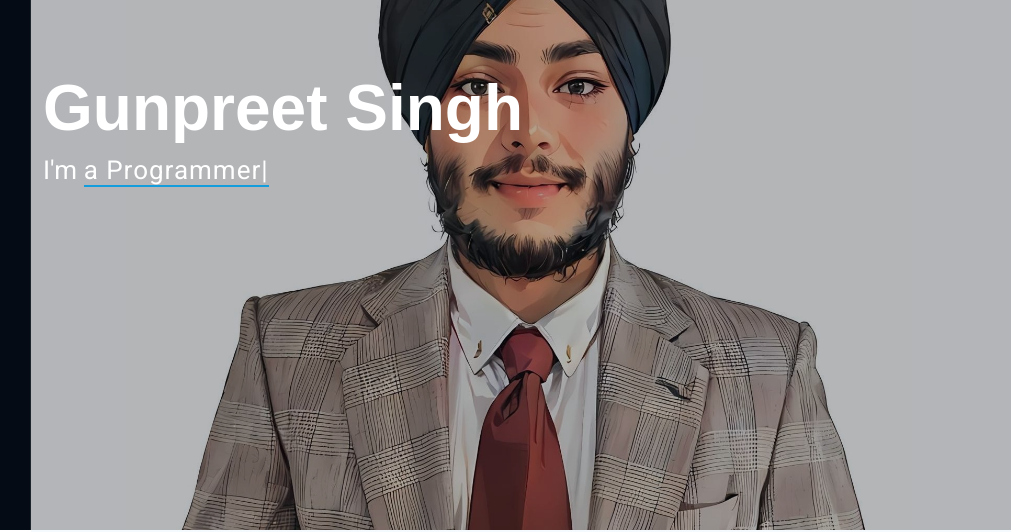
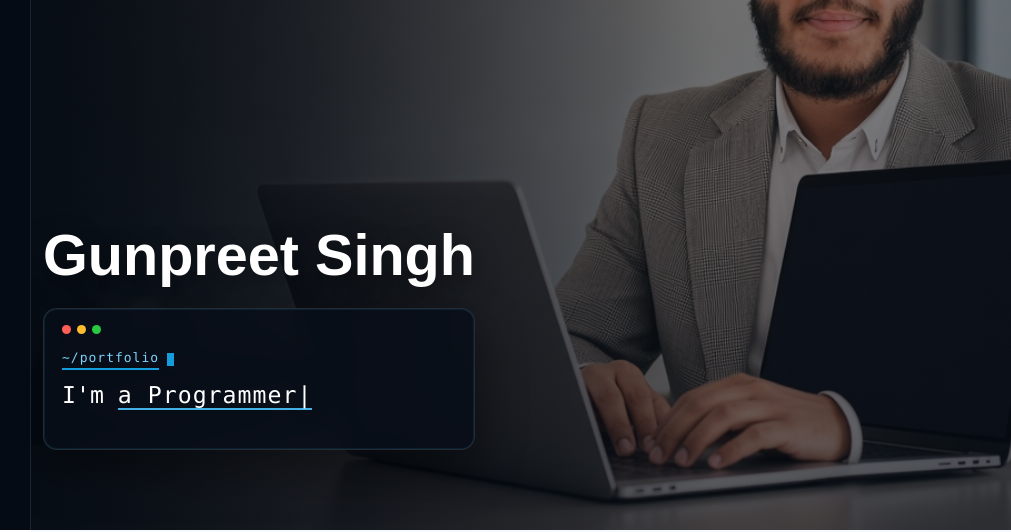
Before and after one commit to MrGunpreetSingh/My_PortFolio_Website, a plain HTML site: page index.html in a window 1280 px wide. Shown: the part 270-802 px from the top of the page, 269-1280 px from the left. Drawn offline with Linux system fonts and the light colour scheme.

Commit message:
Updated Bg pic
Need some new picture

```diff
--- a/assets/css/main.css
+++ b/assets/css/main.css
@@ -559,6 +559,7 @@ section,
   width: 100%;
   height: 100%;
   object-fit: cover;
+  object-position: 70% center;
   z-index: 1;
 }
 
@@ -570,15 +571,38 @@ section,
   z-index: 2;
 }
 
+.hero.hero-coding:before {
+  background:
+    linear-gradient(90deg, rgba(4, 11, 20, 0.82) 0%, rgba(4, 11, 20, 0.45) 42%, rgba(4, 11, 20, 0.18) 70%, rgba(4, 11, 20, 0.35) 100%),
+    linear-gradient(180deg, rgba(4, 11, 20, 0.15) 0%, rgba(4, 11, 20, 0.55) 100%);
+}
+
 .hero .container {
   position: relative;
   z-index: 3;
+}
+
+.hero.hero-coding .container {
+  display: flex;
+  align-items: flex-end;
+  min-height: calc(100vh - 160px);
+  width: 100%;
+}
+
+.hero .hero-copy {
+  max-width: 560px;
 }
 
 .hero h2 {
   margin: 0;
   font-size: 64px;
   font-weight: 700;
+}
+
+.hero.hero-coding h2 {
+  font-size: clamp(2.2rem, 5vw, 3.6rem);
+  text-shadow: 0 8px 28px rgba(0, 0, 0, 0.45);
+  margin-bottom: 18px;
 }
 
 .hero p {
@@ -589,6 +613,103 @@ section,
 .hero p span {
   letter-spacing: 1px;
   border-bottom: 2px solid var(--accent-color);
+}
+
+.hero-laptop-screen {
+  width: min(100%, 460px);
+  padding: 16px 18px 20px;
+  border-radius: 14px;
+  background: rgba(8, 14, 24, 0.88);
+  border: 1px solid rgba(255, 255, 255, 0.12);
+  box-shadow:
+    0 18px 50px rgba(0, 0, 0, 0.45),
+    inset 0 0 0 1px rgba(20, 157, 221, 0.12);
+  backdrop-filter: blur(8px);
+  animation: hero-screen-glow 3.2s ease-in-out infinite;
+}
+
+.hero-laptop-chrome {
+  display: flex;
+  gap: 6px;
+  margin-bottom: 14px;
+}
+
+.hero-laptop-chrome span {
+  width: 9px;
+  height: 9px;
+  border-radius: 50%;
+  background: #ff5f57;
+  display: inline-block;
+}
+
+.hero-laptop-chrome span:nth-child(2) {
+  background: #febc2e;
+}
+
+.hero-laptop-chrome span:nth-child(3) {
+  background: #28c840;
+}
+
+.hero-laptop-line {
+  display: flex;
+  align-items: center;
+  gap: 8px;
+  margin: 0 0 8px 0 !important;
+  font-size: 13px !important;
+  color: rgba(255, 255, 255, 0.55);
+  font-family: ui-monospace, SFMono-Regular, Menlo, Consolas, monospace;
+}
+
+.hero-laptop-prompt {
+  color: #7dd3fc;
+}
+
+.hero-laptop-cursor-block {
+  width: 7px;
+  height: 13px;
+  background: var(--accent-color);
+  display: inline-block;
+  animation: hero-caret-blink 1s steps(1) infinite;
+}
+
+.hero-laptop-screen > p:last-child {
+  margin: 0;
+  font-size: clamp(1.05rem, 2.4vw, 1.45rem);
+  font-family: ui-monospace, SFMono-Regular, Menlo, Consolas, monospace;
+  line-height: 1.45;
+  min-height: 2.2em;
+}
+
+.hero-laptop-screen > p:last-child span {
+  border-bottom-color: color-mix(in srgb, var(--accent-color), white 20%);
+}
+
+@keyframes hero-caret-blink {
+  0%,
+  50% {
+    opacity: 1;
+  }
+
+  50.01%,
+  100% {
+    opacity: 0;
+  }
+}
+
+@keyframes hero-screen-glow {
+  0%,
+  100% {
+    box-shadow:
+      0 18px 50px rgba(0, 0, 0, 0.45),
+      inset 0 0 0 1px rgba(20, 157, 221, 0.12);
+  }
+
+  50% {
+    box-shadow:
+      0 18px 50px rgba(0, 0, 0, 0.45),
+      0 0 28px rgba(20, 157, 221, 0.18),
+      inset 0 0 0 1px rgba(20, 157, 221, 0.28);
+  }
 }
 
 .hero .social-links {
@@ -615,6 +736,20 @@ section,
 
   .hero p {
     font-size: 20px;
+  }
+
+  .hero.hero-coding .container {
+    align-items: center;
+    min-height: auto;
+  }
+
+  .hero img {
+    object-position: 80% center;
+  }
+
+  .hero.hero-coding:before {
+    background:
+      linear-gradient(180deg, rgba(4, 11, 20, 0.35) 0%, rgba(4, 11, 20, 0.78) 58%, rgba(4, 11, 20, 0.9) 100%);
   }
 }
 
--- a/index.html
+++ b/index.html
@@ -74,13 +74,24 @@
   <main class="main">
 
     <!-- Hero Section -->
-    <section id="hero" class="hero section dark-background">
+    <section id="hero" class="hero section dark-background hero-coding">
 
-      <img src="assets/img/hero-bg.jpg" alt="" data-aos="fade-in" class="">
+      <img src="assets/img/hero-coding.jpg" alt="Gunpreet Singh working on a laptop" data-aos="fade-in" class="">
 
       <div class="container" data-aos="fade-up" data-aos-delay="100">
-        <h2>Gunpreet Singh</h2>
-        <p>I'm <span class="typed" data-typed-items="a BCS Student, a Programmer, a Problem Solver, an aspiring Software Entrepreneur, always open to new challenges, interested in exploring new technologies">a BCS Student</span></p>
+        <div class="hero-copy">
+          <h2>Gunpreet Singh</h2>
+          <div class="hero-laptop-screen" aria-label="Laptop screen with rotating intro text">
+            <div class="hero-laptop-chrome">
+              <span></span><span></span><span></span>
+            </div>
+            <p class="hero-laptop-line">
+              <span class="hero-laptop-prompt">~/portfolio</span>
+              <span class="hero-laptop-cursor-block"></span>
+            </p>
+            <p>I'm <span class="typed" data-typed-items="a BCS Student, a Programmer, a Problem Solver, an aspiring Software Entrepreneur, always open to new challenges, interested in exploring new technologies">a BCS Student</span></p>
+          </div>
+        </div>
       </div>
 
     </section><!-- /Hero Section -->
```
Also changed, not shown: assets/img/hero-coding-v2.jpg (added), assets/img/hero-coding.jpg (added).
